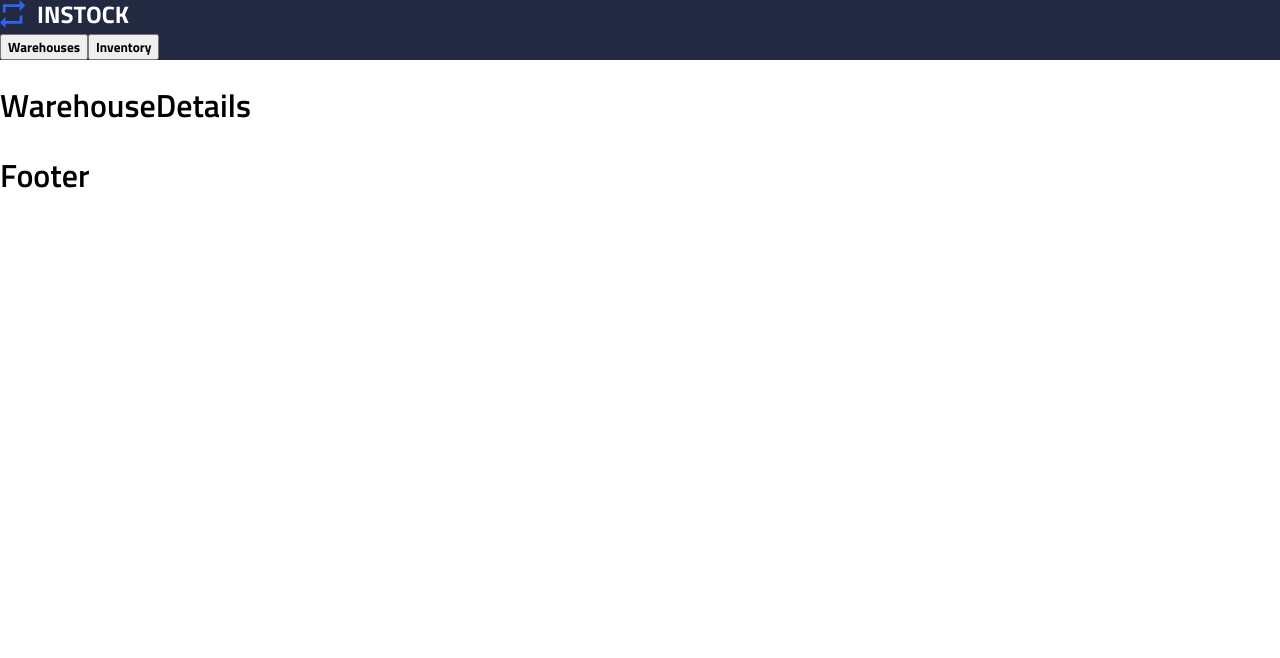
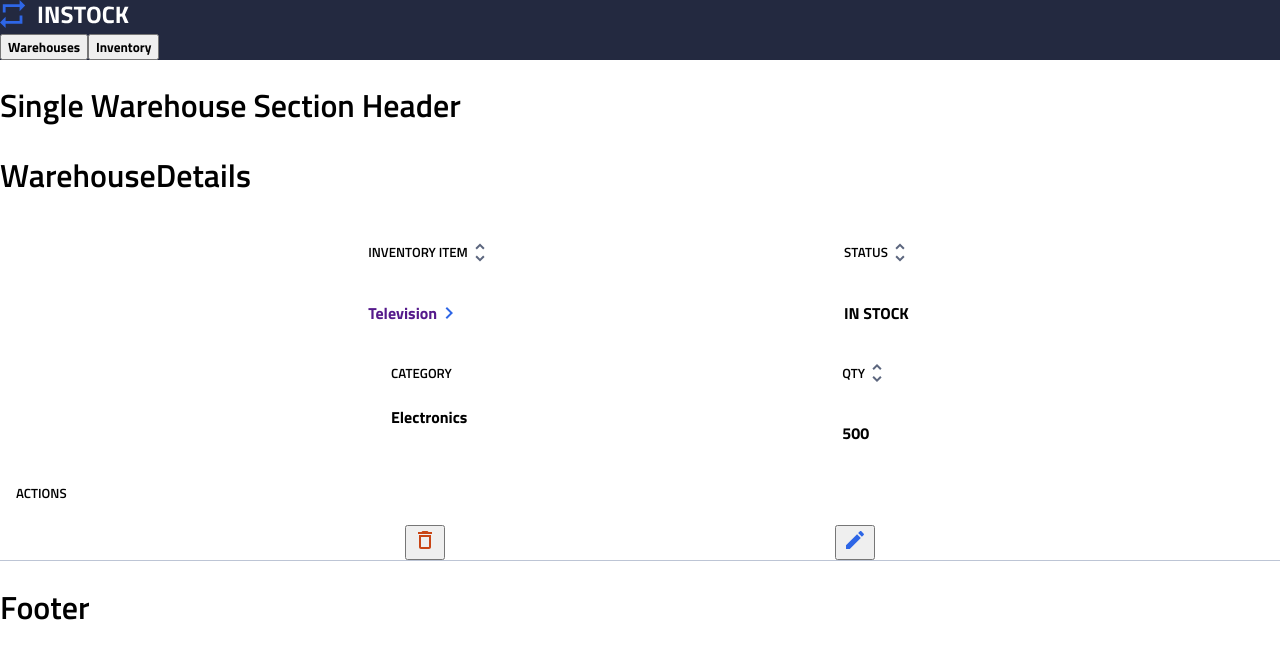
Before and after one commit to vivi-su/instock-colwood, a React (Create React App) app: page /warehouses/1 in a window 1280 px wide. Shown: the top 658 px of the page. Built offline with nearby package versions, Linux system fonts and the light colour scheme.

Commit message:
changed component name to WarehouseSingle on app.js

```diff
--- a/src/App.js
+++ b/src/App.js
@@ -11,7 +11,7 @@ import DeleteWarehouse from "./components/deleteWarehouse/DeleteWarehouse";
 import EditInventoryItem from "./components/editInventoryItem/EditInventoryItem";
 import EditWarehouse from "./components/editWarehouse/EditWarehouse";
 import InventoryItemDetails from "./components/inventoryItemDetails/InventoryItemDetails";
-import WarehouseDetails from "./components/warehouseDetails/WarehouseDetails";
+import WarehouseSingle from "./components/warehouseSingle/WarehouseSingle";
 
 //pages
 import Inventory from "./pages/inventory/Inventory";
@@ -44,7 +44,7 @@ function App() {
             </Route>
             <Route
               path="warehouses/:warehouseId"
-              element={<WarehouseDetails />}
+              element={<WarehouseSingle />}
             />
             <Route
               element={<EditWarehouse />}
--- a/src/components/warehouseSingle/WarehouseSingle.js
+++ b/src/components/warehouseSingle/WarehouseSingle.js
@@ -1,3 +1,5 @@
+//Parent component to ticket 10 and ticket 11
+
 import WarehouseDetails from "../warehouseDetails/WarehouseDetails";
 import WarehouseInventoryList from "../warehouseInventoryList/WarehouseInventoryList";
 
```
